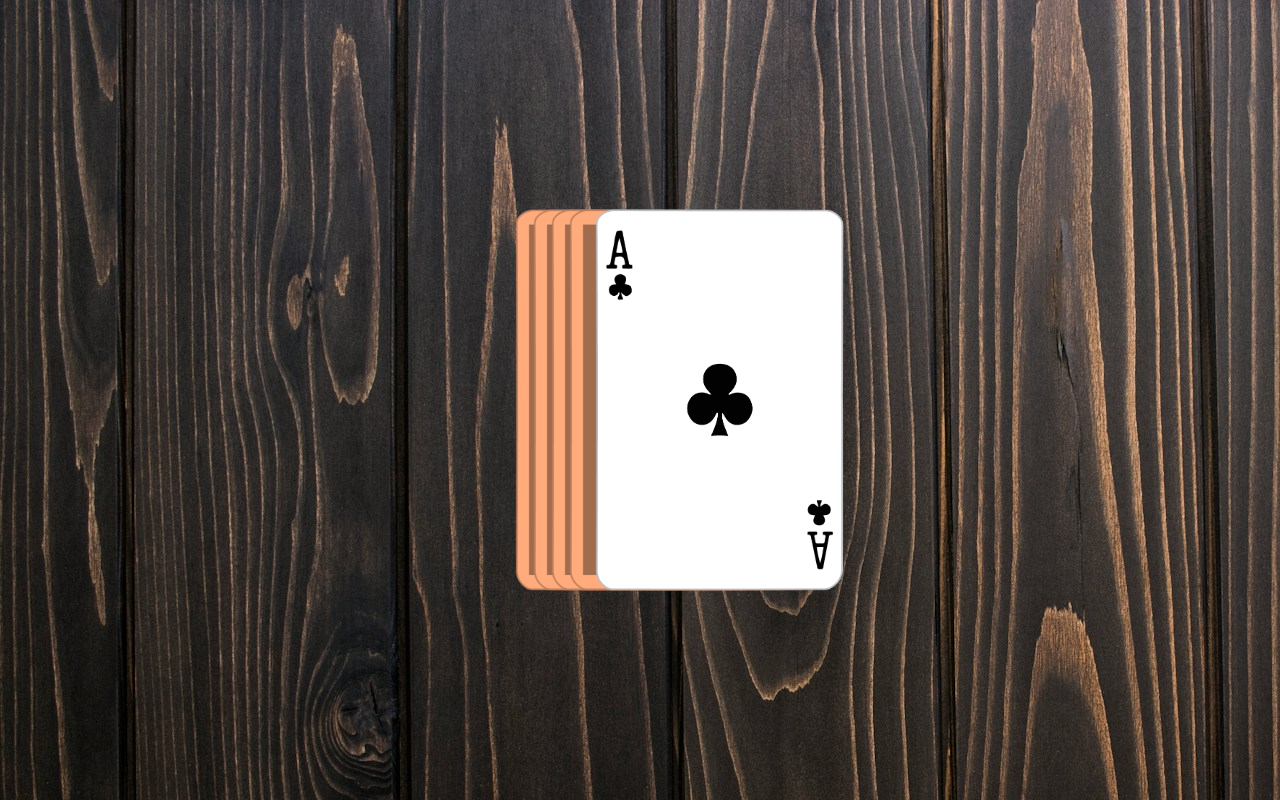
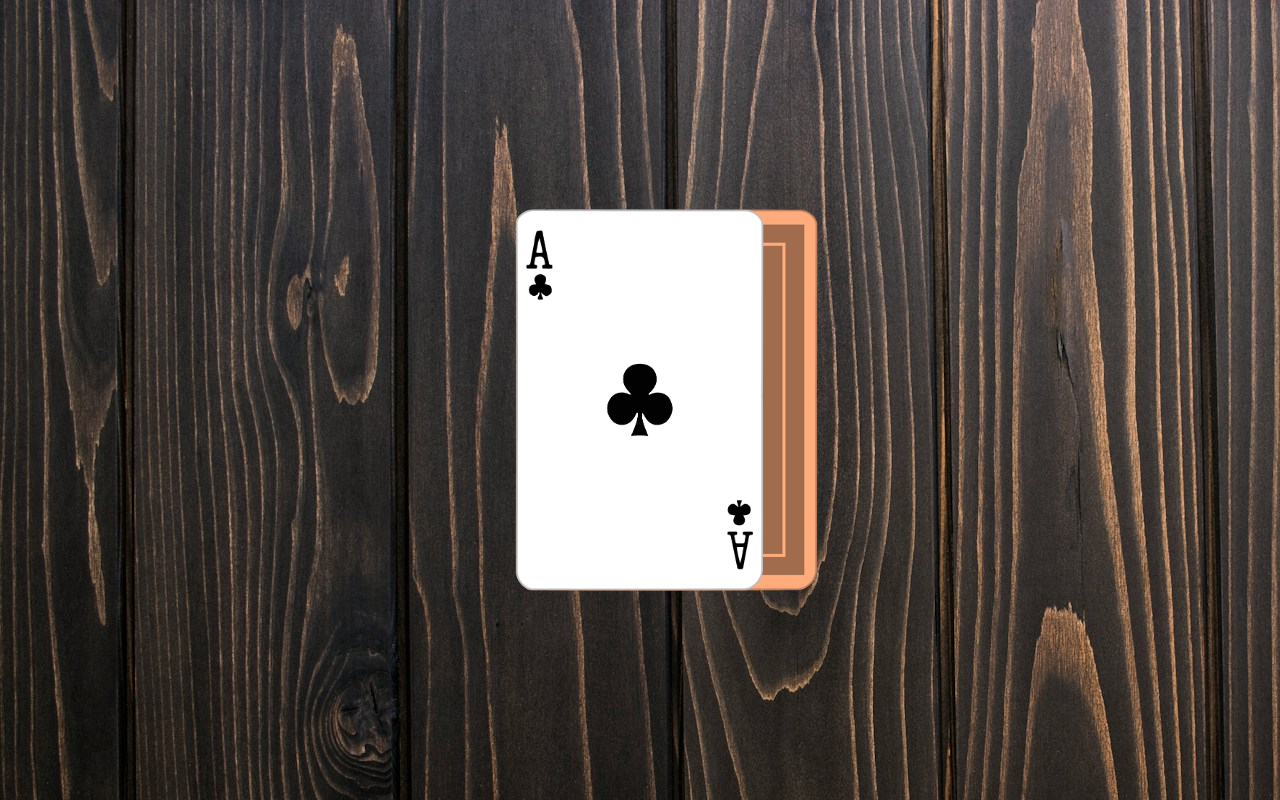
Before and after one commit to KosMaster87/ringoffire, an Angular app: page /game in a window 1280 px wide. Built offline with nearby package versions, Linux system fonts and the light colour scheme.

Commit message:
card animiert

```diff
--- a/src/app/game/game.component.html
+++ b/src/app/game/game.component.html
@@ -1,6 +1,5 @@
 <section class="field" id="field">
   <div class="cardStack" id="cardStack">
-
     <img
       *ngFor="let card of [0, 1, 2, 3]; let i = index"
       [ngStyle]="{ transform: 'translateX(' + i * 18 + 'px)' }"
@@ -10,14 +9,21 @@
       alt="Card cover {{ i }}"
     />
     <img
-    *ngFor="let card of [0]; let i = index"
-    [ngStyle]="{ transform: 'translateX(' + 1 * 80 + 'px)' }"
+      (click)="takeCard()"
+      [class.pickCard]="pickCardAnimation"
+      class="cardStack_img topCard"
+      id="cardStack_img"
+      src="./../../assets/img/cards/clubs_1.png"
+    />
+    <!-- <img
+      *ngFor="let card of [0]; let i = index"
+      [ngStyle]="{ transform: 'translateX(' + 1 * 80 + 'px)' }"
+      (click)="takeCard()"
       class="cardStack_img topCard"
       id="cardStack_img"
       src="./../../assets/img/cards/clubs_1.png"
       alt="Card cover {{ i }}"
-    />
-
+    /> -->
 
     <!-- ALTERNATIVE -->
     <!-- <img
--- a/src/app/game/game.component.scss
+++ b/src/app/game/game.component.scss
@@ -20,6 +20,7 @@
     position: absolute;
     width: clamp(100px, 20vw + 1rem, 250px);
     transition: transform 0.4s ease-in-out;
+    // transition: all 225ms;
   }
 }
 
@@ -28,5 +29,10 @@
 }
 
 .topCard:hover {
-  transform: scale(1.06) !important;
+  transform: scale(1.02) translateY(-10px);
 }
+
+.pickCard {
+  transition: all 225ms;
+  transform: scale(1.05) !important;
+}
--- a/src/app/game/game.component.ts
+++ b/src/app/game/game.component.ts
@@ -9,4 +9,10 @@
   styleUrl: './game.component.scss',
 })
 export class GameComponent {
+  pickCardAnimation = false;
+
+  takeCard() {
+    console.log('Linke Maustaste wurde geklickt.');
+    this.pickCardAnimation = true;
+  }
 }
--- a/src/app/start-screen/start-screen.component.ts
+++ b/src/app/start-screen/start-screen.component.ts
@@ -7,7 +7,7 @@
 @Component({
   selector: 'app-start-screen',
   standalone: true,
-  // imports: [HeaderComponent, FooterComponent, GameComponent], // Will ich was von hier in der GameComponent benutzen? Unwarscheinlich.
+  // imports: [GameComponent], // Will ich was von hier in der GameComponent benutzen? Unwarscheinlich.
   imports: [HeaderComponent, FooterComponent],
   templateUrl: './start-screen.component.html',
   styleUrl: './start-screen.component.scss',
@@ -15,10 +15,6 @@
 export class StartScreenComponent {
   constructor(private router: Router) {}
 
-  /**
-   * Nur eine Aufgabe.
-   * Start game.
-   */
   newGame() {
     this.router.navigateByUrl('/game'); // Navigiere zu GameComponent
   }
```
